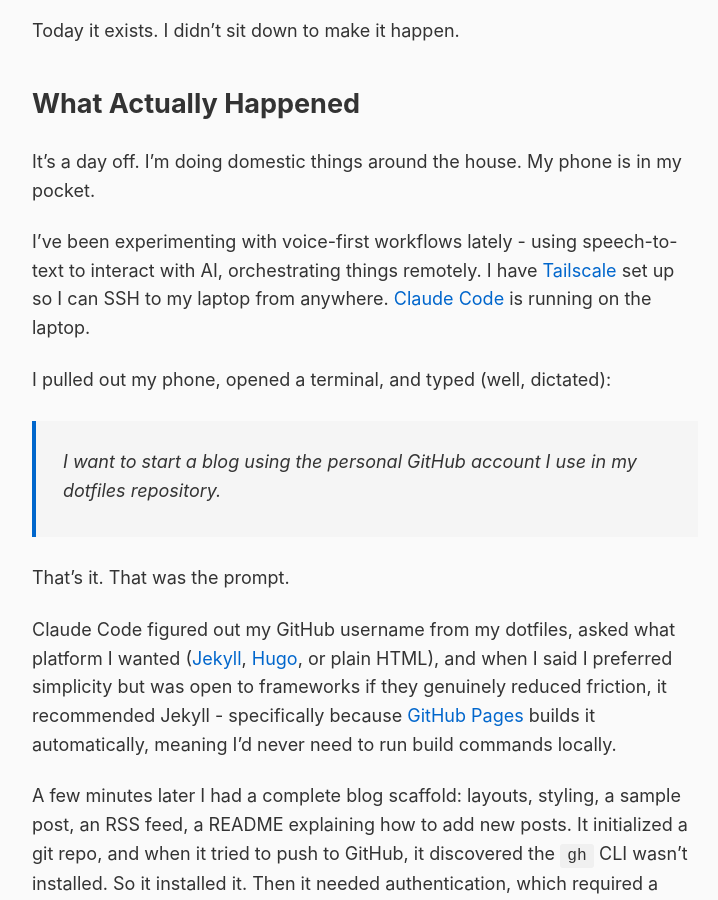
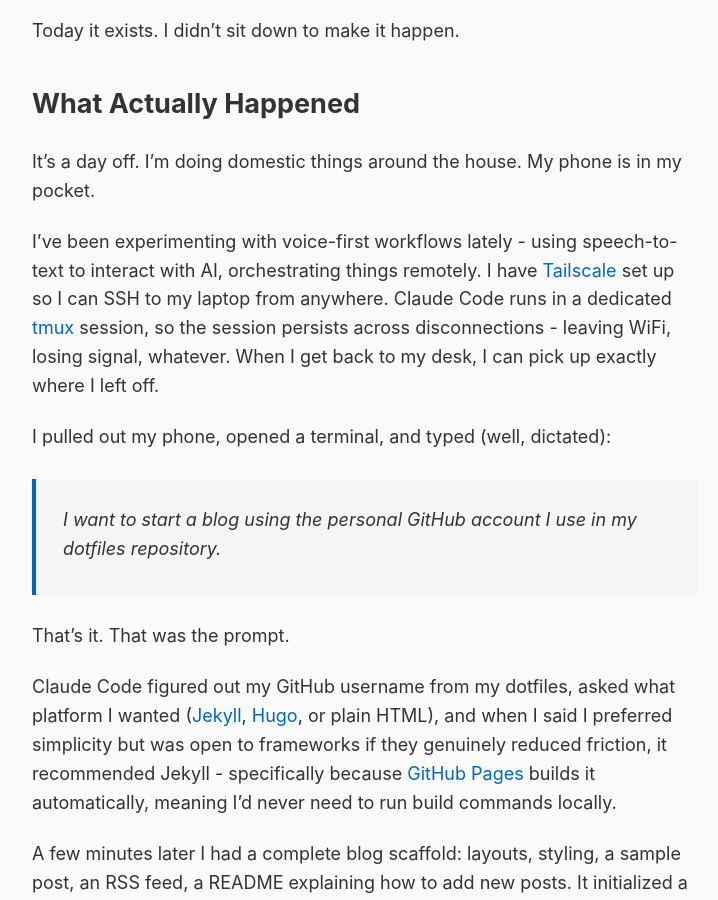
Before and after one commit to rob137/rob137.github.io, a Jekyll site: the page built from _posts/2026-01-02-how-this-blog-exists.md, in a window 1280 px wide and 900 px high, scrolled down 590 px. Shown: the whole window, without its empty margins (275-993 px from the left). Built offline with Jekyll 4.4.1, drawn with Linux system fonts in a browser that asks for light colours.

Commit message:
Add tmux session persistence note to How This Blog Exists

```diff
--- a/_posts/2026-01-02-how-this-blog-exists.md
+++ b/_posts/2026-01-02-how-this-blog-exists.md
@@ -17,7 +17,7 @@
 
 It's a day off. I'm doing domestic things around the house. My phone is in my pocket.
 
-I've been experimenting with voice-first workflows lately - using speech-to-text to interact with AI, orchestrating things remotely. I have [Tailscale](https://tailscale.com/) set up so I can SSH to my laptop from anywhere. [Claude Code](https://docs.anthropic.com/en/docs/claude-code) is running on the laptop.
+I've been experimenting with voice-first workflows lately - using speech-to-text to interact with AI, orchestrating things remotely. I have [Tailscale](https://tailscale.com/) set up so I can SSH to my laptop from anywhere. Claude Code runs in a dedicated [tmux](https://github.com/tmux/tmux) session, so the session persists across disconnections - leaving WiFi, losing signal, whatever. When I get back to my desk, I can pick up exactly where I left off.
 
 I pulled out my phone, opened a terminal, and typed (well, dictated):
 
```
